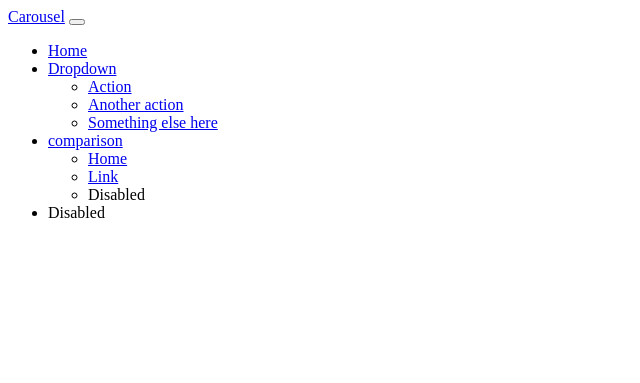
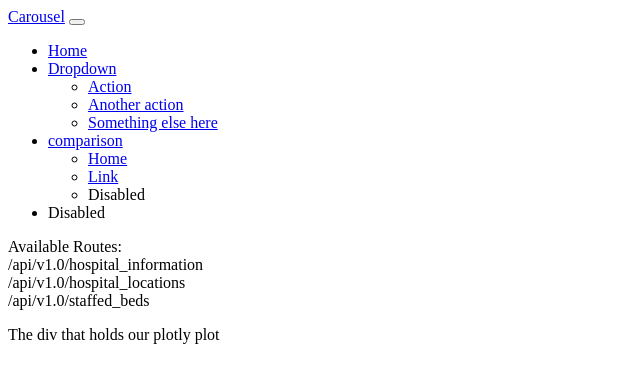
Before and after one commit to neelroyy/Illinois-Hospital-Analysis, a Flask app: page / in a window 1280 px wide. Shown: the top 383 px of the page, without its empty margins (0-640 px from the left). Run offline with Flask 2, Linux system fonts and the light colour scheme; parts of the project's set-up code (start-up, migrations or seed data) failed here and were passed over; some libraries are stand-ins or nearby versions.

Commit message:
add app.py

```diff
--- a/app.py
+++ b/app.py
@@ -10,16 +10,16 @@
 #######################################################################
 ## Database Setup
 #######################################################################
-engine = create_engine("sqlite:///hospital.sqlite")
+#engine = create_engine("sqlite:///hospital.sqlite")
 
 #reflect an existing database into a new model
-Base = automap_base()
+#Base = automap_base()
 
 # reflect the tables
-Base.prepare(engine, reflect=True)
+#Base.prepare(engine, reflect=True)
 
 #Save Reference to the table
-Hospital = Base.classes.hospital
+#Hospital = Base.classes.hospital
 
 ##################################################################
 # Flask Setup
@@ -33,46 +33,100 @@
     return render_template('index.html')
 
 
-@app.route("/api/v1.0/name")
-def name():
-    #create our session (link) from Python to the DB
-    session = Session(engine)
-
-    #query all hospital names
-    results = session.query(Hospital.name).all()
-
-    session.close()
-
-    #convert list of tuples into normal list
-    hospital_names = list(np.ravel(results))
-
-    return jsonify(hospital_names)
+@app.route("/api/v1.0/hospital_information")
+def hospital_information():
+    with open("hospital_data_final.csv") as file:
+        file_reader = csv.reader(file)
+        for row in file_reader:
+            print(row)
 
 
-@app.route("/api/v1.0/city")
-def city():
-    #create our session (link) from Python to the DB
-    session = Session(engine)
 
-    #query all cities
-    results = session.query(Hospital.city).all()
-
-    session.close()
-
-    #convert list of tuples into a normal list
-    city = list(np.ravel(results))
-
-    return jsonify(city)
+@app.route("/api/v1.0/hospital_locations")
+def hospital_locations():
+    with open("il_hospital_coord_rev.csv") as file:
+        file_reader = csv.reader(file)
+        for row in file_reader:
+            print(row)
 
 
-@app.route("/api/v1.0/rating")
-def rating ():
-    #create our session (link) from Python to the DB
-    session = Session(engine)
+# #@app.route("/api/v1.0/staffed_beds")
+# #def staffed_beds():
+#     #create session link
+#  #   session = Session(engine)
+#     #return list of staffed bed data for each hospital
+#   #  results = session.query(Hospital.hospitalNames, Hospital.staffedBeds).all()
 
-    all_names = list(np.ravel(results))
+#     session.close()
 
-    return jsonify(all_names)
+#     all_hospitals = []
+#     for hospitalNames, staffedBeds in results:
+#         hospital_dict = {}
+#         hospital_dict = ["Name"] = hospitalNames
+#         hospital_dict = ["Staffed Beds"] = staffedBeds
+#         all_hospitals.append(hospital_dict)
+
+#     return jsonify(all_hospitals)
+
+@app.route("/api/v1.0/staffed_beds")
+def staffed_beds():
+    with open("./visualizations/plots_beds.js") as file:
+        js_decoded = js.load(file)
+
+    return js_decoded
+
+# @app.route("/api/v1.0/top20")
+# def top20():
+#     #create session link
+#     session = Session(engine)
+#     #return list of staffed bed data for each hospital
+#     results = session.query(Hospital.hospitalNames, Hospital.googleStars).all()
+
+#     session.close()
+
+#     top_ratings = []
+#     for hospitalNames, googleStars in results:
+#         ratings_dict = {}
+#         ratings_dict = ["Name"] = hospitalNames
+#         ratings_dict = ["Google Stars"] = googleStars
+#         top_ratings.append(ratings_dict)
+
+#     return jsonify(top_ratings)
+
+@app.route("/api/v1.0/top20")
+def top20():
+    with open("./visualizations/plots_top20.js") as file:
+        js_decoded = js.load(file)
+
+    return js_decoded
+
+
+# @app.route("/api/v1.0/bottom20")
+# def bottom20():
+#     #create session link
+#     session = Session(engine)
+#     #return list of staffed bed data for each hospital
+#     results = session.query(Hospital.hospitalNames, Hospital.googleStars).all()
+
+#     session.close()
+
+#     bottom_ratings = []
+#     for hospitalNames, googleStars in results:
+#         bottom_dict = {}
+#         bottom_dict = ["Name"] = hospitalNames
+#         bottom_dict = ["Google Stars"] = googleStars
+#         bottom_ratings.append(bottom_dict)
+
+#     return jsonify(bottom_ratings)
+
+@app.route("/api/v1.0/bottom20")
+def bottom20():
+    with open("./visualizations/plots_bottom20.js") as file:
+        js_decoded = js.load(file)
+
+    return js_decoded
+
+
 
 if __name__ == '__main__':
     app.run(debug = True)
--- a/static/js/plot.js
+++ b/static/js/plot.js
@@ -1,8 +1,8 @@
 
-// d3.json("/api/v1.0/passengers").then(function(d){
+d3.json("/api/v1.0/staffed_beds").then(function(d){
 
-//     var count=[]
-//     var sexes=[];
+     var hospitalNames=[]
+     var staffedBeds =[];
 //     d.forEach(x => {
 //         if (sexes.includes(x.sex)){
 //             count[sexes.indexOf(x.sex)]+= 1;
@@ -13,15 +13,20 @@
 //         }
 //     })
 
-//     console.log(sexes);
-//     console.log(count);
+    console.log(hospitalNames);
+    console.log(staffedBeds);
 
-//     var data = [{
-//         x: sexes,
-//         y: count,
-//         type: 'bar'
+     var data = [{
+         x: hospitalNames,
+         y: staffedBeds,
+         type: 'bar'
 
-//     }];
+     }];
 
-//     Plotly.newPlot('plot', data);
-// });
+     let data = [trace1];
+
+     let layout = {
+         title: "Staffed Beds by Hospital"
+     };
+
+     Plotly.newPlot("plot", data, layout);
--- a/templates/index.html
+++ b/templates/index.html
@@ -122,14 +122,15 @@
 <body>
 
     <!-- HTML CODE for page structure -->
-    <!-- <p>
+     <p>
         Available Routes:<br />
-        /api/v1.0/names<br />
-        /api/v1.0/passengers
-    </p> -->
+        /api/v1.0/hospital_information<br />
+        /api/v1.0/hospital_locations<br />
+        /api/v1.0/staffed_beds
+    </p>
 
-    <!-- The div that holds our plotly plot -->
-    <!-- <div id="plot"></div> -->
+    The div that holds our plotly plot
+    <div id="plot"></div>
     <!-- The div that holds our leaflet map -->
     <!-- <div id="map"></div> -->
 
@@ -140,9 +141,9 @@
         crossorigin=""></script> -->
 
     <!-- Leaflet script -->
-    <!-- <script type="text/javascript" src="static/js/logic.js"></script> -->
+     <script type="text/javascript" src="static/js/logic.js"></script>
     <!-- Plotly script -->
-    <!-- <script type="text/javascript" src="static/js/plot.js"></script> -->
+    <script type="text/javascript" src="static/js/plot.js"></script>
 </body>
 
 </html>
```
Also changed, not shown: 1 other file.
